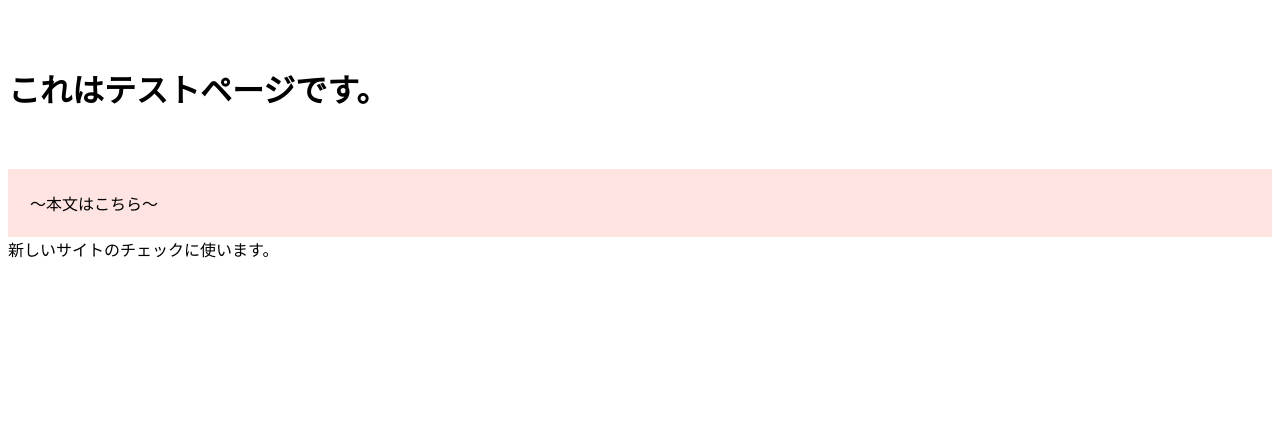
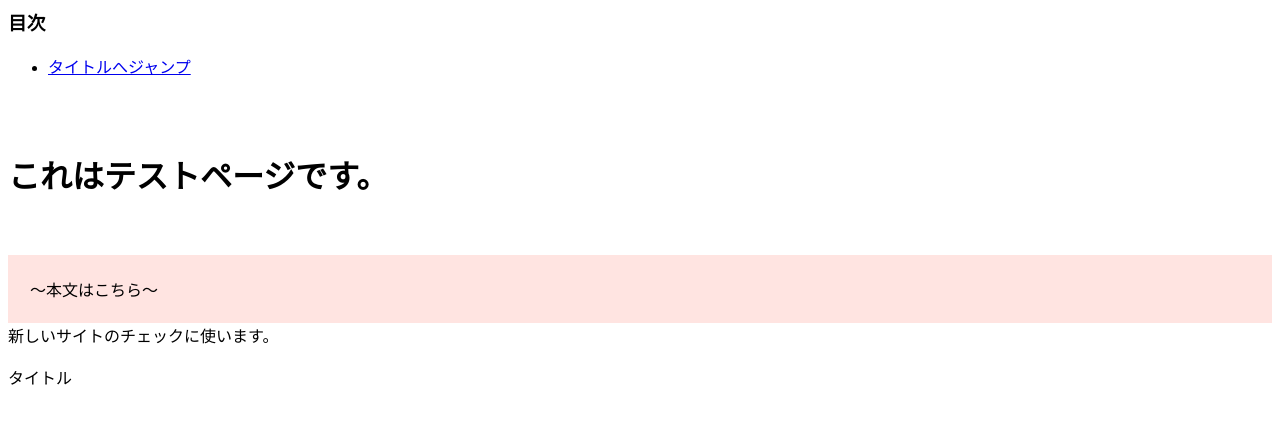
Before and after one commit to onishi-syake/test_html, a plain HTML site: page index.html in a window 1280 px wide. Drawn offline with Linux system fonts and the light colour scheme.

Commit message:
Update index.html

```diff
--- a/index.html
+++ b/index.html
@@ -3,6 +3,10 @@
     <title>テストページ</title>
   </head>
   <body>
+    <h3>目次</h3>
+    <ul>
+      <li><a href="#title">タイトルへジャンプ</a></li>
+    </ul>
     <br/>
     <br/>
     <h1>これはテストページです。</h1>
@@ -12,6 +16,7 @@
     新しいサイトのチェックに使います。
     <br/>
     <br/>
+    <a name="title">タイトル</a>
     <br/>
   </body>
 </html>
```
